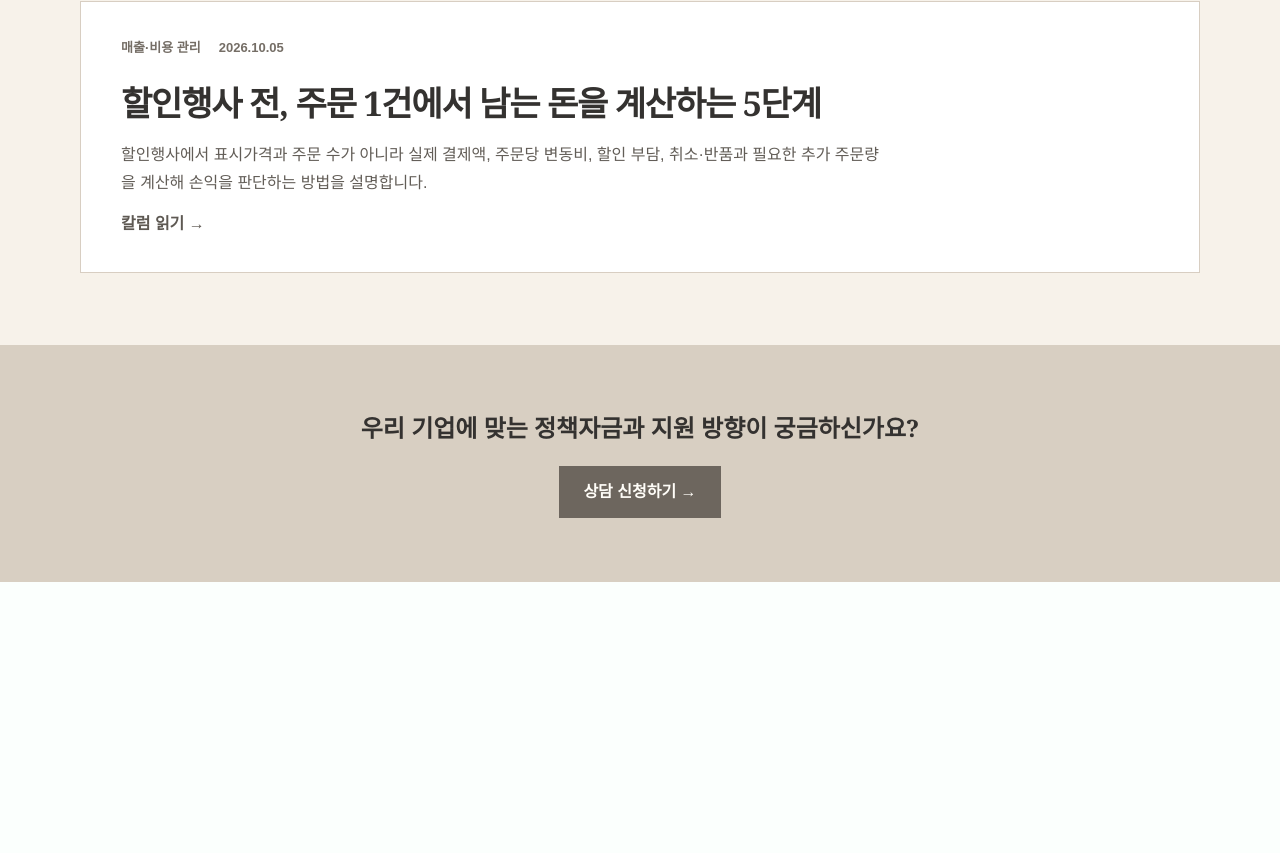
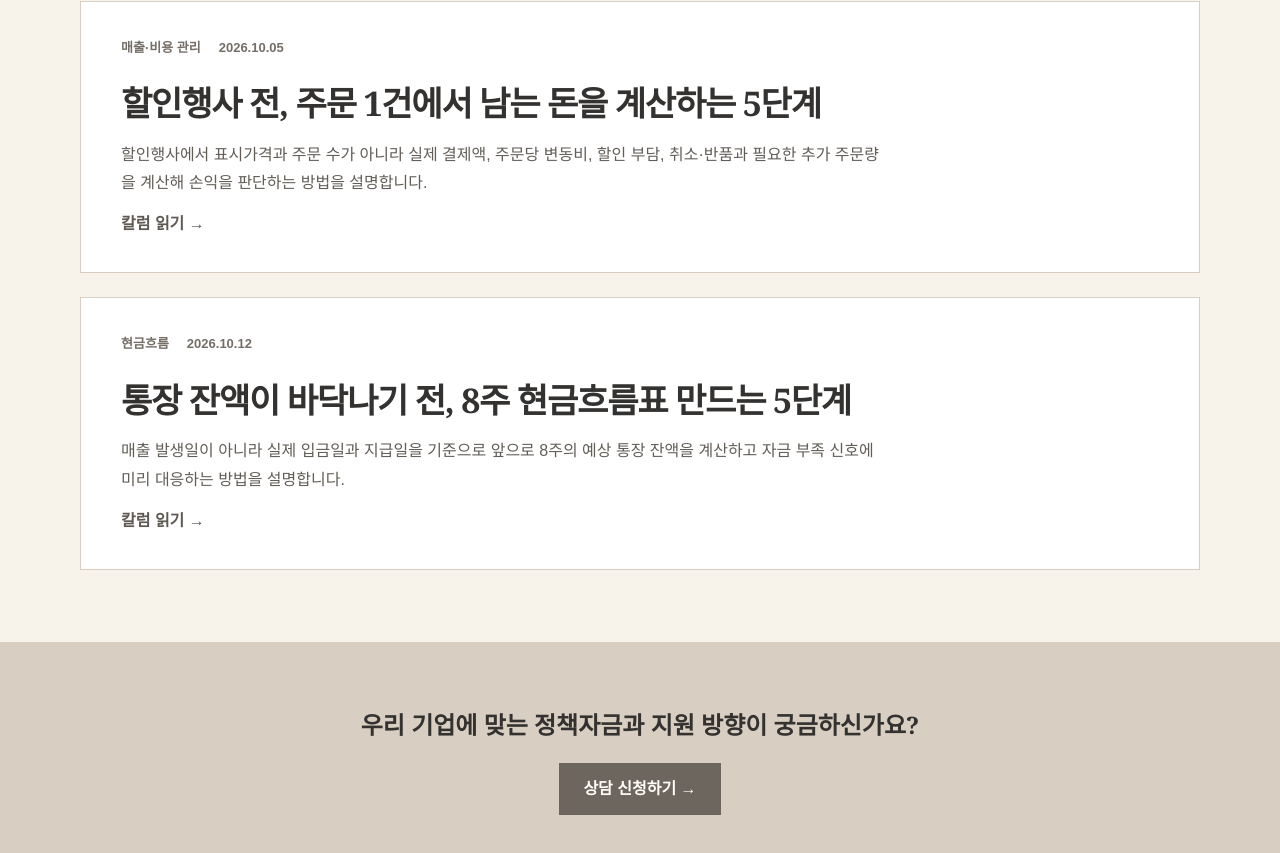
Before and after one commit to 01030243529g/kwon-oh-jin-site, a Next.js app: page /insights in a window 1280 px wide. Shown: the part 3182-4035 px from the top of the page. Before the commit the page ends 3764 px from the top, so only its background shows below. Built offline with nearby package versions, Linux system fonts and the light colour scheme.

Commit message:
콘텐츠: 10월 12일 현금흐름 칼럼 추가

```diff
--- a/app/insights/content.ts
+++ b/app/insights/content.ts
@@ -502,6 +502,65 @@ export const insights = [
     ],
   },
 
+
+  {
+    slug: "eight-week-cash-flow-table",
+    category: "현금흐름",
+    title: "통장 잔액이 바닥나기 전, 8주 현금흐름표 만드는 5단계",
+    description:
+      "매출 발생일이 아니라 실제 입금일과 지급일을 기준으로 앞으로 8주의 예상 통장 잔액을 계산하고 자금 부족 신호에 미리 대응하는 방법을 설명합니다.",
+    publishedAt: "2026-10-12",
+    readTime: "6분",
+    lead:
+      "손익계산서에 이익이 표시되어도 다음 주 급여나 매입대금을 지급할 현금이 부족할 수 있습니다. 외상매출, 카드와 플랫폼 정산금은 판매일보다 늦게 들어오고 세금·임차료·대출상환액은 정해진 날에 빠져나가기 때문입니다. 8주 현금흐름표는 완벽한 장기 예측표가 아니라, 가까운 기간에 통장 잔액이 부족해질 주를 미리 발견하고 대응 순서를 정하는 경영 도구입니다.",
+    sections: [
+      {
+        heading: "1. 이번 주 실제 사용 가능한 잔액에서 시작합니다",
+        paragraphs: [
+          "표의 첫 줄에는 회계상 현금이 아니라 지금 사업에 실제로 사용할 수 있는 계좌 잔액을 적습니다. 용도가 정해진 보증금이나 임의로 쓸 수 없는 자금은 구분합니다. 여러 계좌를 사용한다면 운영자금 계좌를 합산하되 개인자금과 사업자금은 섞지 않아야 다음 주 예상잔액이 왜 달라졌는지 확인할 수 있습니다.",
+        ],
+      },
+      {
+        heading: "2. 매출이 아니라 실제 입금 예정일에 유입을 기록합니다",
+        paragraphs: [
+          "현금매출은 받은 날, 카드·배달·온라인 플랫폼 매출은 정산 예정일, 외상매출은 거래처의 실제 지급 예정일에 기록합니다. 입금일과 금액이 확정되지 않은 수주는 이미 들어온 돈처럼 더하지 않습니다. 가능성이 높은 금액과 아직 확인이 필요한 금액을 구분하면 낙관적인 매출 예상 때문에 잔액을 과대평가하는 일을 줄일 수 있습니다.",
+        ],
+      },
+      {
+        heading: "3. 지급일이 정해진 지출부터 주별로 배치합니다",
+        paragraphs: [
+          "급여, 임차료, 원재료·상품 대금, 카드대금, 세금과 4대보험, 대출 원리금, 정기 구독료를 실제 지급 예정일에 놓습니다. 금액이 아직 확정되지 않았다면 최근 실적과 발주내역을 근거로 추정하고 ‘예상’이라고 표시합니다. 큰 설비구매나 일회성 지출은 반복 비용과 분리해야 어느 항목이 특정 주의 현금 부족을 만드는지 보입니다.",
+        ],
+      },
+      {
+        heading: "4. 매주 말 예상잔액과 불확실성을 함께 계산합니다",
+        paragraphs: [
+          "‘주초 잔액 + 예상 유입 - 예상 유출 = 주말 예상잔액’으로 계산하고 그 잔액을 다음 주의 시작금액으로 넘깁니다. 입금이 지연될 가능성이 있는 거래처나 변동 폭이 큰 비용은 별도 표시합니다. 하나의 숫자를 확정값처럼 보기보다 예정대로 입금되는 경우와 일부가 늦어지는 경우를 나눠 보면 대응에 필요한 시간을 더 현실적으로 확보할 수 있습니다.",
+        ],
+      },
+      {
+        heading: "5. 경고선을 정하고 대응 책임자와 날짜를 적습니다",
+        paragraphs: [
+          "사업을 운영하는 데 반드시 남겨야 할 최소 잔액은 업종과 회사 상황에 따라 다르므로 외부의 임의 기준보다 자사의 급여일, 결제주기와 필수지출을 기준으로 정합니다. 예상잔액이 경고선 아래로 내려가는 주에는 매출채권 회수 확인, 불필요한 지출 보류, 발주·지급일 협의와 자금조달 검토 가운데 무엇을 언제 누가 실행할지 적습니다. 매주 같은 요일에 실제 입출금과 예측의 차이를 반영하면 표의 정확도가 높아집니다.",
+        ],
+      },
+    ],
+    takeaway:
+      "현금흐름표의 목적은 미래를 정확히 맞히는 것이 아니라 현금 부족 신호를 일찍 발견하는 데 있습니다. 이번 주 실제 잔액에서 시작해 8주간의 입금일과 지급일을 주별로 적고, 예상잔액이 경고선 아래로 내려가는 첫 주를 찾으십시오. 그 시점보다 앞서 회수·지출·발주와 자금계획을 조정할 수 있어야 현금흐름 관리가 경영 의사결정으로 이어집니다.",
+    sources: [
+      {
+        label: "소상공인시장진흥공단 소상공인 지식배움터 — 재무와 회계 이해하기",
+        url: "https://edu.sbiz.or.kr/edu/online/onlineEduForm.do?cseqno=75",
+        checkedAt: "2026-10-12",
+      },
+      {
+        label: "소상공인시장진흥공단 소상공인 지식배움터 — SaaS활용, 캐시노트 활용하기",
+        url: "https://edu.sbiz.or.kr/edu/online/onlineEduForm.do?cseqno=2993",
+        checkedAt: "2026-10-12",
+      },
+    ],
+  },
+
 ] as const;
 
 export type Insight = (typeof insights)[number];
```
